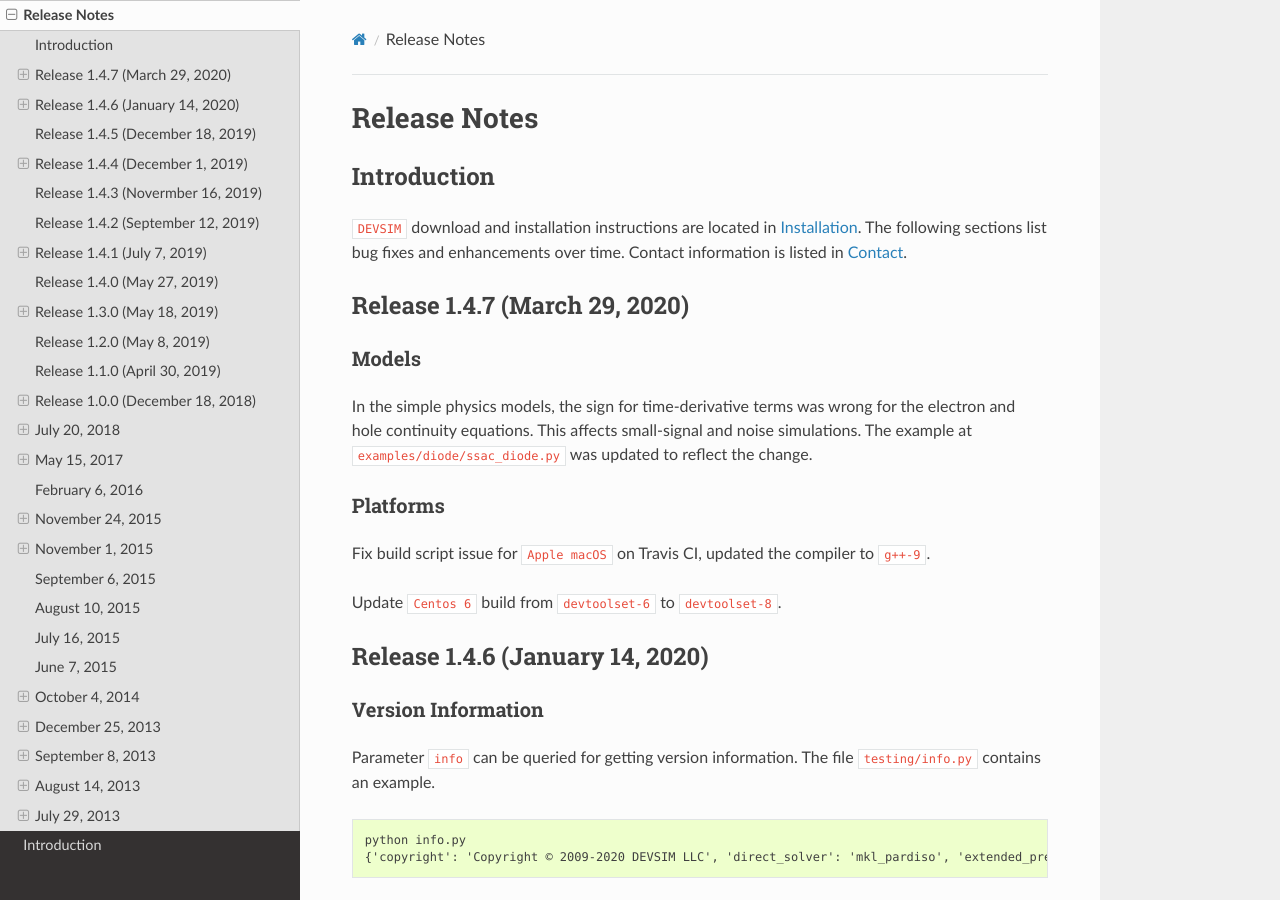
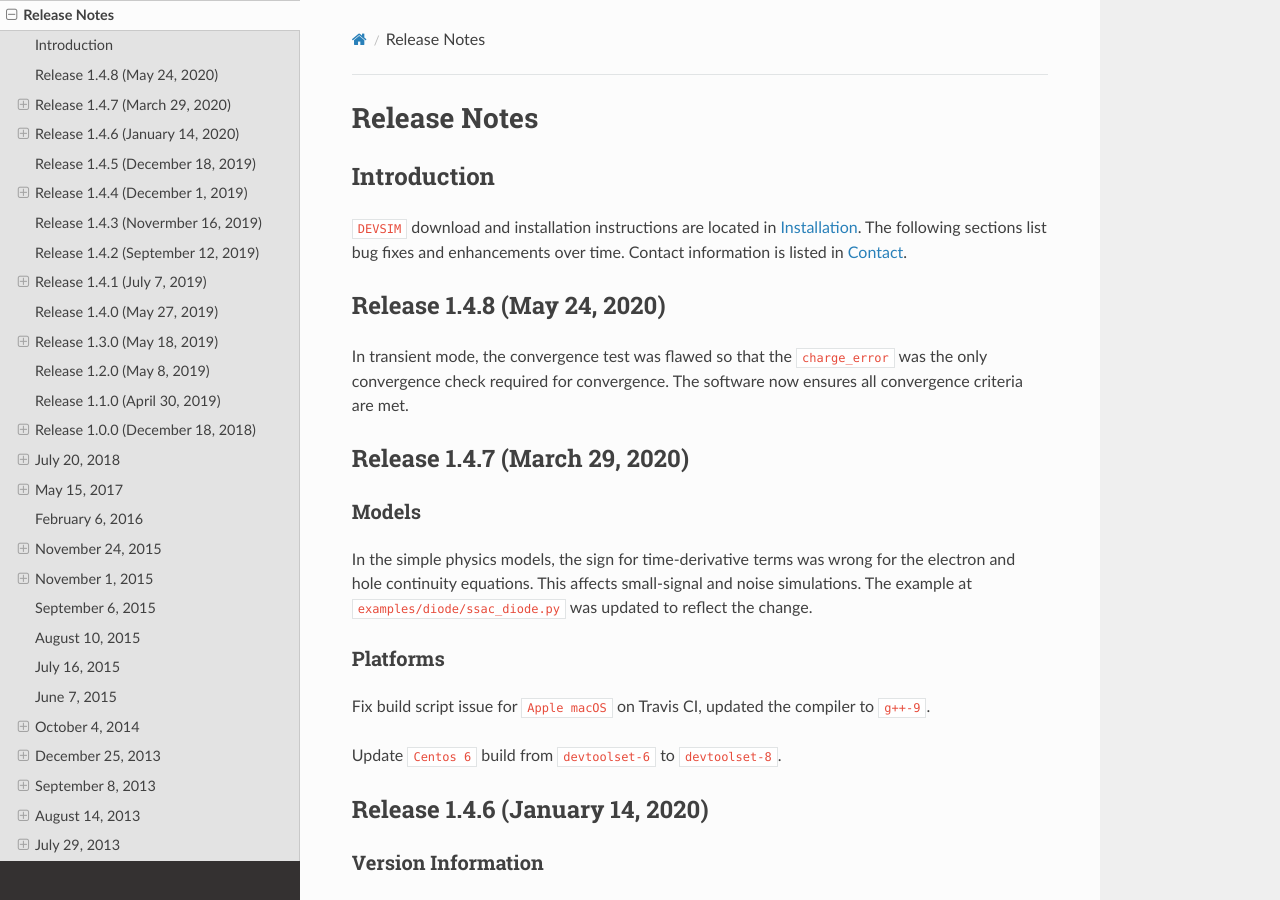
Before and after one commit to devsim/devsim_documentation, a Sphinx documentation site: the page built from sphinx/source/releasenotes.rst, in a window 1280 px wide and 900 px high. Built offline with Sphinx 7.4.7 and the Read the Docs theme 2.0.0, drawn with Linux system fonts in a browser that asks for light colours; cross-references to code outside the pages are shown as plain code.

Commit message:
version 1.4.8

```diff
--- a/sphinx/source/conf.py
+++ b/sphinx/source/conf.py
@@ -64,7 +64,7 @@
 # The short X.Y version.
 version = u'1.4'
 # The full version, including alpha/beta/rc tags.
-release = u'1.4.7'
+release = u'1.4.8'
 
 # The language for content autogenerated by Sphinx. Refer to documentation
 # for a list of supported languages.
--- a/sphinx/source/releasenotes.rst
+++ b/sphinx/source/releasenotes.rst
@@ -8,6 +8,11 @@
 ~~~~~~~~~~~~
 
 |devsim| download and installation instructions are located in :ref:`sec__installation`.  The following sections list bug fixes and enhancements over time.  Contact information is listed in :ref:`Contact`.
+
+Release 1.4.8 (May 24, 2020)
+~~~~~~~~~~~~~~~~~~~~~~~~~~~~
+
+In transient mode, the convergence test was flawed so that the ``charge_error`` was the only convergence check required for convergence.  The software now ensures all convergence criteria are met.
 
 Release 1.4.7 (March 29, 2020)
 ~~~~~~~~~~~~~~~~~~~~~~~~~~~~~~
```
